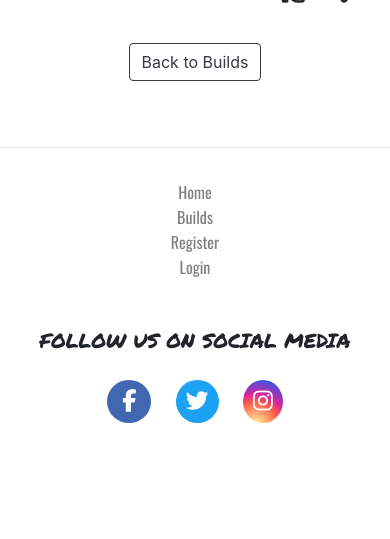
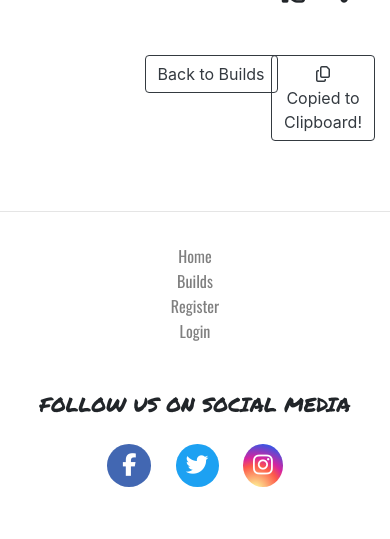
Before and after one commit to msped/autoskunkworks, a Django app: template builds/templates/view.html in a window 390 px wide. Shown: the part 422-961 px from the top of the page. Before the commit the page ends 845 px from the top, so only its background shows below. Run offline with Django 3.2, Linux system fonts and the light colour scheme; the template is opened without the code that fills it, so the values that code supplies are empty; some libraries are stand-ins or nearby versions.

Commit message:
added copy to clipboard function

```diff
--- a/builds/templates/view.html
+++ b/builds/templates/view.html
@@ -370,15 +370,28 @@ View a build
 </div>
 
 <!--Submit-->
-
-<div class="text-center submit-buttons">
-    <a class="btn btn-outline-dark" href="{% url 'builds' %}">Back to Builds</a>
-    {% if user.is_authenticated and user.id == build.author.id %}
-    <a class="btn btn-outline-secondary" href="{% url 'edit_build' build.id %}">Edit</a>
-    {% endif %}
+<div class="row">
+    <div class="col-md-7 col-sm-8 col-9">
+        <div class="float-right mt-5">
+            <a class="btn btn-outline-dark" href="{% url 'builds' %}">Back to Builds</a>
+            {% if user.is_authenticated and user.id == build.author.id %}
+            <a class="btn btn-outline-secondary" href="{% url 'edit_build' build.build_id %}">Edit</a>
+            {% endif %}
+        </div>
+    </div>
+    <div class="col-md-5 col-sm-4 col-3">
+        <div class="mt-5 float-right">
+            <button class="btn btn-outline-dark d-inline-block mb-1" id="copy-to-clipboard-btn" data-text="{% if request.is_secure %}https{% else %}http{% endif %}://{{ request.get_host }}{% url 'view_build' build.build_id %}">
+                <div class="show" title="Copy link to Clipboard">
+                    <i class="far fa-copy"></i>
+                </div>
+                <div class="hide">
+                    <span>Copied to Clipboard!</span>
+                </div>
+            </button>
+        </div>
+    </div>
 </div>
-
-
 {% endblock content %}
 
 {% block js %}
@@ -483,6 +496,30 @@ View a build
                    $('.selected-total').show();
                 };
             });
+
+            $('#copy-to-clipboard-btn').on('click', function(e){
+                e.preventDefault();
+                const share_button = $('.show');
+                const copied_alert = $('.hide');
+                share_button.hide();
+                copied_alert.fadeIn(750);
+
+                var copyText = $(this).attr('data-text');
+
+                var textarea = document.createElement("textarea");
+                textarea.textContent = copyText;
+                textarea.style.position = "fixed";
+                document.body.appendChild(textarea);
+                textarea.select();
+                document.execCommand("copy");
+
+                document.body.removeChild(textarea);
+
+                setTimeout(() => {
+                    copied_alert.hide();
+                    share_button.fadeIn(750);
+                }, 3000);
+            })
         });
     </script>
 {% endblock js %}
```
